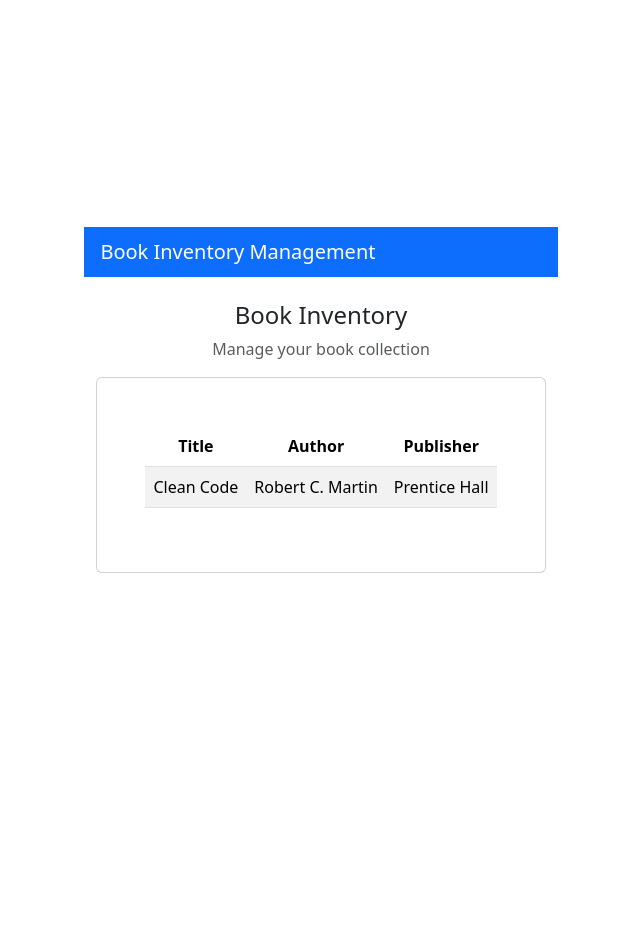
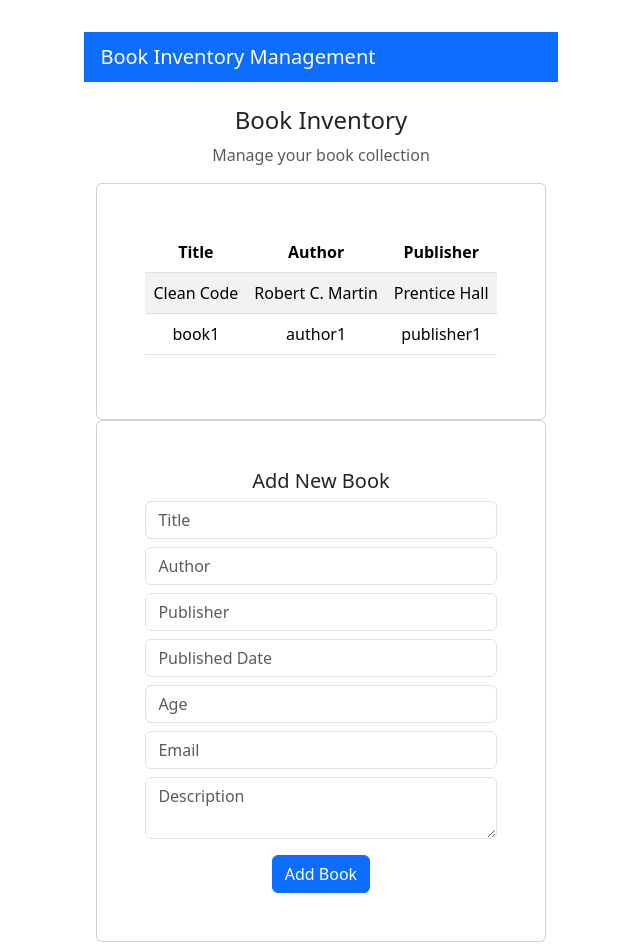
Before and after one commit to Harshal224/Book-Inventory, a React (Vite) app in the folder book-inventory/: page / in a window 1280 px wide. Shown: the top 952 px of the page, without its empty margins (319-959 px from the left). Before the commit the page ends 800 px from the top, so only its background shows below. Built offline with nearby package versions, Linux system fonts and the light colour scheme; data requests are answered from the project's data file.

Commit message:
Added create book form with validation and API integration

```diff
--- a/book-inventory/db.json
+++ b/book-inventory/db.json
@@ -1,7 +1,7 @@
 {
   "books": [
     {
-      "id": 1,
+      "id": "1",
       "title": "Clean Code",
       "author": "Robert C. Martin",
       "publisher": "Prentice Hall",
@@ -9,6 +9,16 @@
       "age": 45,
       "email": "author@email.com",
       "description": "A handbook of agile software craftsmanship."
+    },
+    {
+      "id": "143d",
+      "title": "book1",
+      "author": "author1",
+      "publisher": "publisher1",
+      "publishedDate": "1/10/2025",
+      "age": "3",
+      "email": "harshalbankar2222@gmail.com",
+      "description": "shjvhdsjfhvjdf"
     }
   ]
 }
--- /dev/null
+++ b/book-inventory/src/components/BookForm.jsx
@@ -0,0 +1,84 @@
+import { useState } from "react";
+import { addBook } from "../services/bookService";
+import { validateBook } from "../utils/validation";
+
+function BookForm({ onBookAdded }) {
+  const [book, setBook] = useState({
+    title: "",
+    author: "",
+    publisher: "",
+    publishedDate: "",
+    age: "",
+    email: "",
+    description: ""
+  });
+
+  const [errors, setErrors] = useState({});
+
+  const handleChange = (e) => {
+    setBook({ ...book, [e.target.name]: e.target.value });
+  };
+
+  const handleSubmit = async (e) => {
+    e.preventDefault();
+
+    const validationErrors = validateBook(book);
+    if (Object.keys(validationErrors).length > 0) {
+      setErrors(validationErrors);
+      return;
+    }
+
+    await addBook(book);
+    onBookAdded();
+    setBook({
+      title: "",
+      author: "",
+      publisher: "",
+      publishedDate: "",
+      age: "",
+      email: "",
+      description: ""
+    });
+    setErrors({});
+  };
+
+  return (
+    <div className="card mb-4">
+      <div className="card-body">
+        <h5>Add New Book</h5>
+
+        <form onSubmit={handleSubmit}>
+          <input className="form-control mb-2" name="title" placeholder="Title"
+            value={book.title} onChange={handleChange} />
+          {errors.title && <div className="text-danger">{errors.title}</div>}
+
+          <input className="form-control mb-2" name="author" placeholder="Author"
+            value={book.author} onChange={handleChange} />
+          {errors.author && <div className="text-danger">{errors.author}</div>}
+
+          <input className="form-control mb-2" name="publisher" placeholder="Publisher"
+            value={book.publisher} onChange={handleChange} />
+
+          <input className="form-control mb-2" name="publishedDate" placeholder="Published Date"
+            value={book.publishedDate} onChange={handleChange} />
+
+          <input className="form-control mb-2" name="age" placeholder="Age"
+            value={book.age} onChange={handleChange} />
+          {errors.age && <div className="text-danger">{errors.age}</div>}
+
+          <input className="form-control mb-2" name="email" placeholder="Email"
+            value={book.email} onChange={handleChange} />
+          {errors.email && <div className="text-danger">{errors.email}</div>}
+
+          <textarea className="form-control mb-2" name="description"
+            placeholder="Description"
+            value={book.description} onChange={handleChange} />
+
+          <button className="btn btn-primary mt-2">Add Book</button>
+        </form>
+      </div>
+    </div>
+  );
+}
+
+export default BookForm;
--- a/book-inventory/src/components/Home.jsx
+++ b/book-inventory/src/components/Home.jsx
@@ -1,6 +1,8 @@
 import { useEffect, useState } from "react";
 import { getBooks } from "../services/bookService";
 import { useNavigate } from "react-router-dom";
+import BookForm from "../components/BookForm";
+
 
 function Home() {
   const [books, setBooks] = useState([]);
@@ -44,7 +46,12 @@ function Home() {
           </table>
         </div>
       </div>
+      <BookForm onBookAdded={() => {
+        getBooks().then(res => setBooks(res.data));
+      }} />
+
     </div>
+
   );
 }
 
--- /dev/null
+++ b/book-inventory/src/utils/validation.js
@@ -0,0 +1,22 @@
+export const validateBook = (book) => {
+  const errors = {};
+
+  if (!book.title || book.title.trim() === "") {
+    errors.title = "Title is required";
+  }
+
+  if (!book.author || book.author.trim() === "") {
+    errors.author = "Author is required";
+  }
+
+  if (!Number.isInteger(Number(book.age))) {
+    errors.age = "Age must be a valid number";
+  }
+
+  const emailRegex = /^[^\s@]+@[^\s@]+\.[^\s@]+$/;
+  if (!emailRegex.test(book.email || "")) {
+    errors.email = "Enter a valid email address";
+  }
+
+  return errors;
+};
```
